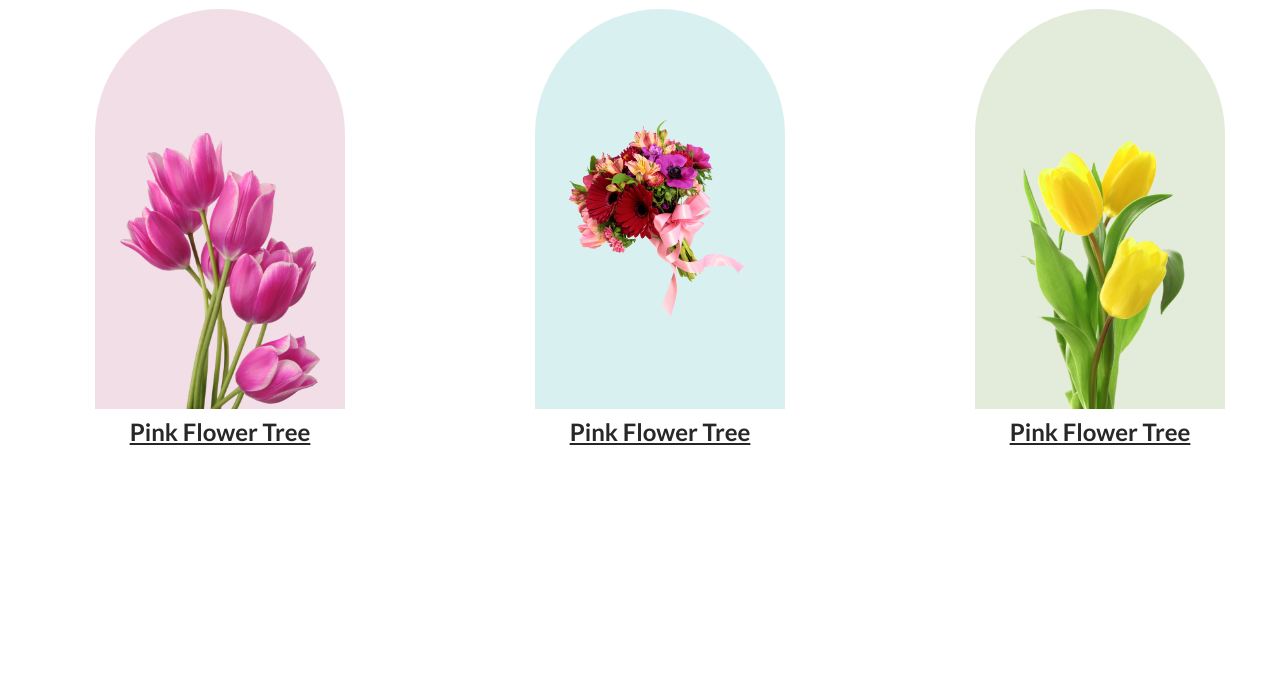
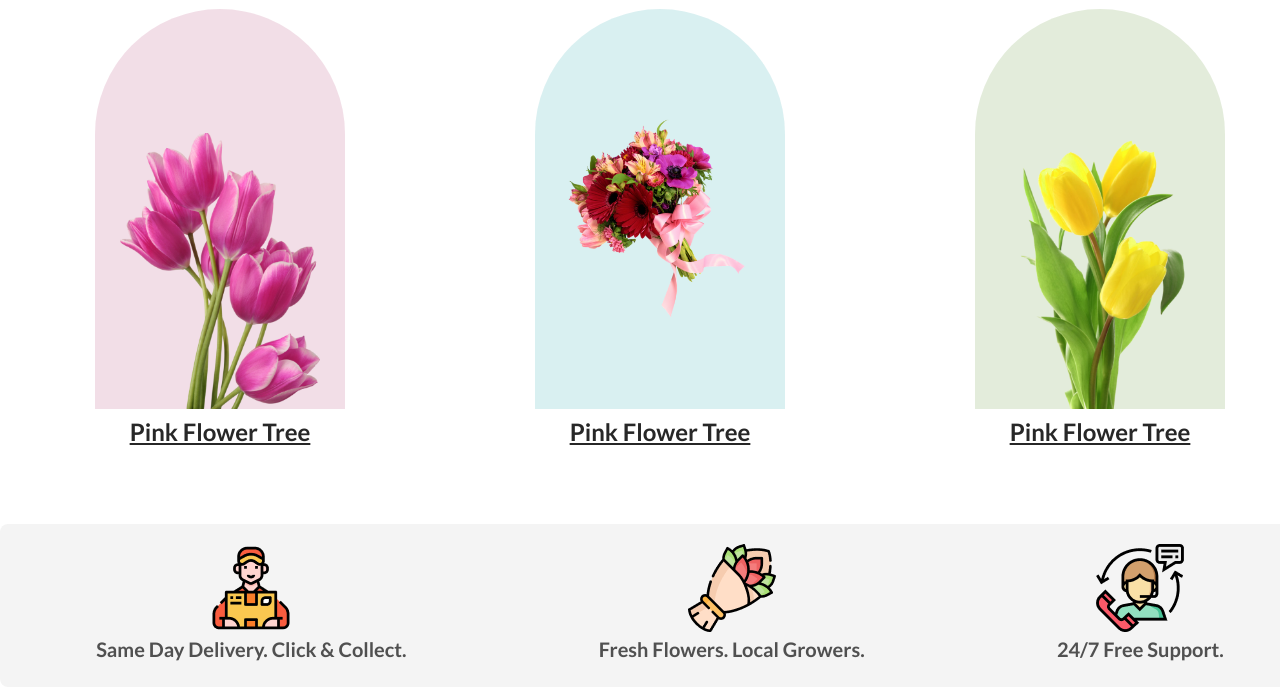
Before and after one commit to rashidsarkar/programing-assingnment-1, a plain HTML site: page index.html in a window 1280 px wide. Shown: the part 703-1402 px from the top of the page. Before the commit the page ends 1207 px from the top, so only its background shows below. Drawn offline with Linux system fonts and the light colour scheme.

Commit message:
work part end

```diff
--- a/css/style.css
+++ b/css/style.css
@@ -1,5 +1,6 @@
 body {
   font-family: "Lato", sans-serif;
+  background: #fff;
 }
 * {
   margin: 0;
@@ -21,6 +22,9 @@ body {
   width: 1320px;
   margin: 0 auto;
   /* padding: 30px 30px 0px 150px; */
+}
+.new_sec_css {
+  margin: 50px 0;
 }
 
 /* title part  */
@@ -97,9 +101,6 @@ header {
 
 /* header part end  */
 /* featured part start  */
-.new_sec_css {
-  margin: 50px 0;
-}
 
 #featured .featured_content .main {
   display: flex;
@@ -108,8 +109,6 @@ header {
 }
 #featured .section-description span {
   display: block;
-}
-#featured .flower {
 }
 
 #featured .flower .flower_pic {
@@ -140,3 +139,32 @@ header {
 }
 /* featured part end  */
 /* support part start  */
+#support {
+  border-radius: 8px;
+  /* background: #2727270d; */
+  padding: 20px 0;
+  /* display: flex;
+  align-items: center; */
+}
+#support .main {
+  display: flex;
+  justify-content: space-around;
+  padding: 20px 0;
+  background-color: rgb(31, 148, 119);
+  border-radius: 8px;
+  border-radius: 8px;
+  background: rgba(39, 39, 39, 0.05);
+}
+#support .day .icon {
+  display: flex;
+  justify-content: center;
+}
+#support .day .tex {
+  color: rgba(39, 39, 39, 0.8);
+  text-align: center;
+  font-family: Lato;
+  font-size: 20px;
+  font-style: normal;
+  font-weight: 600;
+  line-height: 35px;
+}
--- a/index.html
+++ b/index.html
@@ -55,7 +55,7 @@
                 <div class="flower_pic">
                   <img src="Flower Asset/pngwing 6.png" alt="" />
                 </div>
-                <div class="flower_tex">Pink Flower Tree</div>
+                <div class="flower_tex"><p>Pink Flower Tree</p></div>
               </div>
               <div class="flower">
                 <div
@@ -67,7 +67,7 @@
                 >
                   <img src="Flower Asset/pngwing 5.png" alt="" />
                 </div>
-                <div class="flower_tex">Pink Flower Tree</div>
+                <div class="flower_tex"><p>Pink Flower Tree</p></div>
               </div>
               <div class="flower">
                 <div
@@ -76,7 +76,7 @@
                 >
                   <img src="Flower Asset/pngwing 7.png" alt="" />
                 </div>
-                <div class="flower_tex">Pink Flower Tree</div>
+                <div class="flower_tex"><p>Pink Flower Tree</p></div>
               </div>
             </div>
           </div>
@@ -84,7 +84,36 @@
       </section>
       <!-- featured part end  -->
       <!-- support part start  -->
-      <section id="support" class="new_sec_css"></section>
+      <section id="support" class="new_sec_css">
+        <div class="container">
+          <div class="main">
+            <div class="day">
+              <div class="icon">
+                <img src="Flower Asset/Group 57.png" alt="" />
+              </div>
+              <div class="tex">
+                <p>Same Day Delivery. Click & Collect.</p>
+              </div>
+            </div>
+            <div class="day">
+              <div class="icon">
+                <img src="Flower Asset/Group 58.png" alt="" />
+              </div>
+              <div class="tex">
+                <p>Fresh Flowers. Local Growers.</p>
+              </div>
+            </div>
+            <div class="day">
+              <div class="icon">
+                <img src="Flower Asset/Group 59.png" alt="" />
+              </div>
+              <div class="tex">
+                <p>24/7 Free Support.</p>
+              </div>
+            </div>
+          </div>
+        </div>
+      </section>
     </main>
   </body>
 </html>
```
